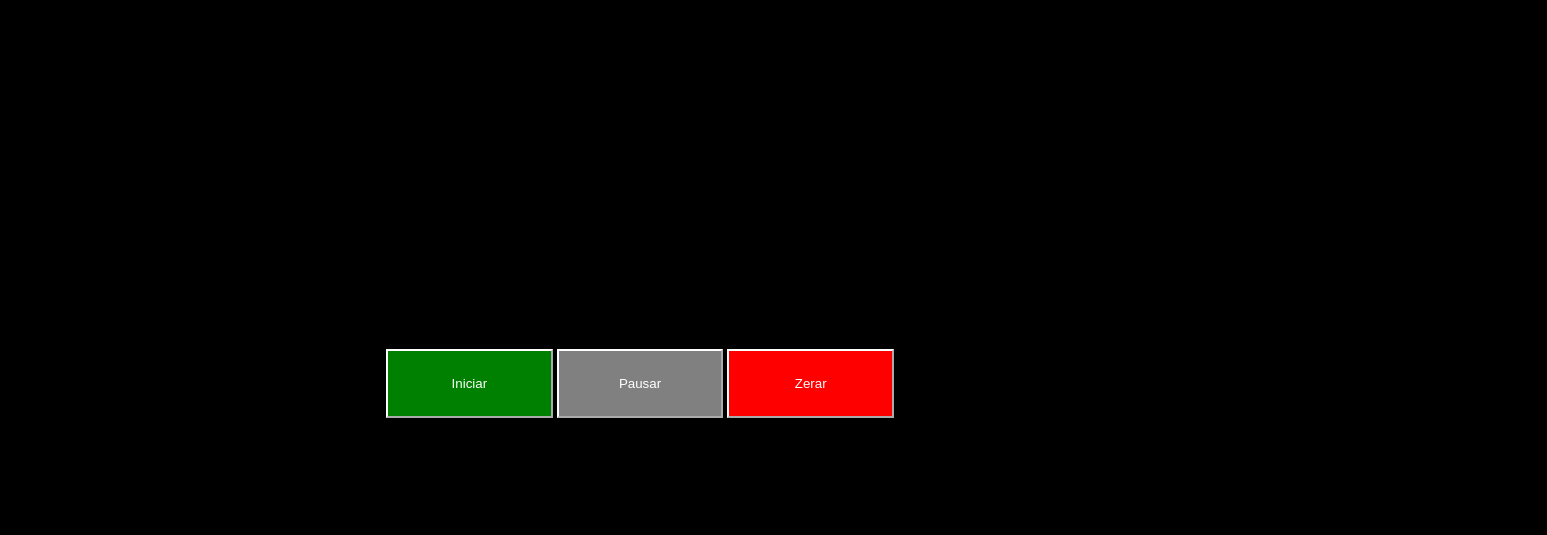
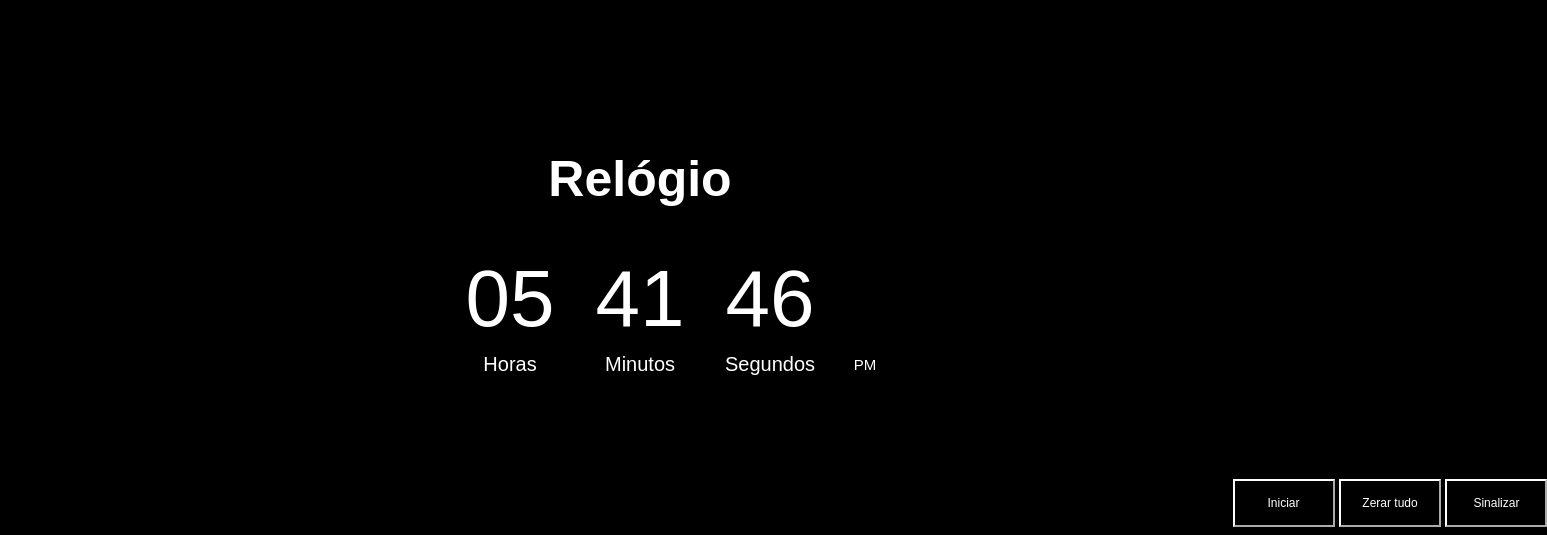
Before and after one commit to LeonardoCosta13/cronometro1306, a plain HTML site: page index.html in a window 1280 px wide. Shown: the part 587-1122 px from the top of the page, 1547 px wide, since content can reach past the window. Before the commit the page ends 1013 px from the top, so only its background shows below. Drawn offline with Linux system fonts and the light colour scheme.

Commit message:
first commit

```diff
--- a/index.css
+++ b/index.css
@@ -1,21 +1,25 @@
+*{
+    font-family: sans-serif;
+
+}
+
 body{
     background-color: black;
 }
 
-h2{
+.tempo-oração{
     display: flex;
     justify-content: center;
     align-items: center;
-    font-family: sans-serif;
-    font-size: 70px;
+    font-size: 50px;
     color: #FFFF;
 }
 
-h1{
+.tempo{
     display: flex;
     justify-content: center;
     align-items: center;
-    font-size: 15rem;
+    font-size: 16rem;
     font-family: sans-serif;
     color: white;
 }
@@ -25,15 +29,22 @@ div{
 }
 
 button{
-    margin-top: 200px;
-    height: 5.2em;
-    width: 12.5em;
+    height: 4em;
+    width: 8.5em;
     border-color: #FFFF;
     color: white;
+    font-size: 12px;
+    cursor: pointer;
+    position: relative;
+    left: 750px;
+    bottom: 500;
 }
 
+button:active{
+    background-color: rgb(236, 224, 224)
+}
 button:hover{
-    cursor: pointer;
+    opacity: 0.7;
 }
 
 .buttons{
@@ -41,13 +52,78 @@ button:hover{
 }
 
 .start-btn{
-    background-color: green;
+    color: #FFFF;
+    background: transparent;
 }
 
+
 .pause-btn{
-    background-color: grey;
+    color: #FFFF;
+    background: transparent;
+
 }
 
 .stop-btn{
-    background-color: red;
+    color: #FFFF;
+    background: transparent;
+
 }
+
+.sinalizar-btn{
+    color: #FFFF;
+    background: transparent;
+
+}
+
+a{
+    text-decoration: none;
+    color: #FFFF;
+}
+
+.relogioAtualizado {
+    font-size: 50px;
+    text-align: center;
+    color: #FFFF;
+
+
+
+}
+
+.relogio {
+    display: flex;
+    text-align: center;
+    justify-content: center;
+}
+
+.relogio div {
+    position: relative;
+    top: 200;
+}
+
+.relogio span {
+    width: 130px;
+    height: 100px;
+    color: #FFFF;
+    display: flex;
+    justify-content: center;
+    align-items: center;
+    font-size: 80px;
+
+}
+
+.relogio .texto {
+    height: 30px;
+    font-size: 20px;
+    border-radius: 0 0 5px 5px;
+    color: #FFFF;
+
+}
+
+.relogio .ampm {
+    position: absolute;
+    bottom: 0;
+    width: 60px;
+    height: 30px;
+    font-size: 15px;
+    border-radius: 5px;
+}
--- a/index.html
+++ b/index.html
@@ -8,15 +8,41 @@
     <link rel="stylesheet" href="index.css">
 </head>
 <body>
-        <h2>Tempo de profecias/cura 35 minutos</h2>
+        <h2 class="tempo-oração">Tempo de louvor 20 minutos</h2>
 
-        <h1 id='watch'>00:00:00</h1>
+        <h1 class="tempo" id='watch'>00:00:00</h1>
+
+         <!-- /Relogio/ -->
+
+    <h2 class="relogioAtualizado">Relógio</h2>
+    <div class="relogio">
+        <div>
+            <span id="hora">00</span>
+            <span class="texto">Horas</span>
+        </div>
+        <div>
+            <span id="minutos">00</span>
+            <span class="texto">Minutos</span>
+        </div>
+        <div>
+            <span id="segundos" class="segundo">:00</span>
+            <span class="texto" class="segundo">Segundos</span>
+        </div>
+        <div>
+            <span class="ampm" id="ampm">AM</span>
+        </div>
+    </div>
 
     <div class="buttons">
         <button class="start-btn" onclick="start()">Iniciar</button>
-        <button class="pause-btn" onclick="pause()">Pausar</button>
-        <button class="stop-btn" onclick="stop()">Zerar</button>
+        <button class="stop-btn" onclick="stop()"><a href="" target="_blank">Zerar tudo</a></button>
+        <!-- <button class="stop-btn" onclick="stop()">Zerar</button> -->
+        <button class="sinalizar-btn" onclick="sinalizar()">Sinalizar</button>
     </div>
+
+
+
+
     <script src="index.js"></script>
 </body>
 </html>
--- a/index.js
+++ b/index.js
@@ -1,6 +1,6 @@
-var sec=0
-var min=0
-var hr=0
+let sec=0
+let min=0
+let hr=0
 
 var interval
 
@@ -16,14 +16,16 @@ function start(){
     watch()
     interval= setInterval(watch,1000)
 
+}
+
+function sinalizar(){
     setTimeout(function() {
         document.querySelector("body").style.background = "red";
-    }, 350000)
+        var title = document.querySelector("h2");
+        title.innerHTML = "Tempo de louvor encerrado!!!";
 
-    setTimeout(function() {
-        var title = document.querySelector("h2");
-        title.innerHTML = "Tempo profecias/cura ultrapassado!";
-    }, 350000)
+    }, 10000)
+
 }
 
 function pause(){
@@ -52,10 +54,36 @@ function watch(){
     document.getElementById('watch').innerText=twoDigits(hr)+':'+twoDigits(min)+':'+twoDigits(sec)
 }
 
-// function timerAlert(){
-//     if('#watch' < "00:00:05"){
-//         document.getElementById("body").style.color = "red";
-//     }
-// }
+// Relogio
 
-// timerAlert()
+const elementoHora = document.querySelector("#hora");
+const elementoMinuto = document.querySelector("#minutos");
+const elementoSegundo = document.querySelector("#segundos");
+const elementoAmPm = document.querySelector("#ampm");
+
+function atualizaRelogio() {
+    let h = new Date().getHours();
+    let m = new Date().getMinutes();
+    let s = new Date().getSeconds();
+    let ampm = "AM"
+
+    if(h > 12) {
+        h = h - 12;
+        ampm = "PM"
+    }
+
+    h = h < 10 ? "0" + h : h; //Faz aparecer um numero 0 se o numero for menor que 10
+    m = m < 10 ? "0" + m : m;
+    s = s < 10 ? "0" + s : s;
+
+    elementoHora.innerText = h;
+    elementoMinuto.innerText = m;
+    elementoSegundo.innerText = s;
+    elementoAmPm.innerText = ampm;
+    setTimeout(() => {
+        atualizaRelogio();
+    }, 1000)
+
+}
+
+atualizaRelogio();
```
